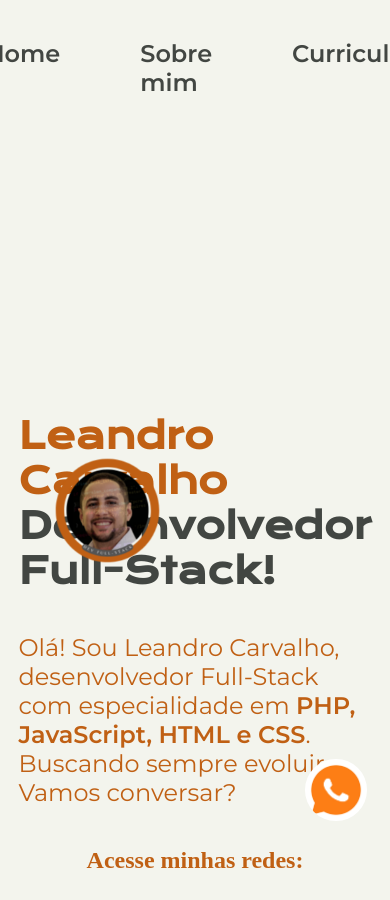
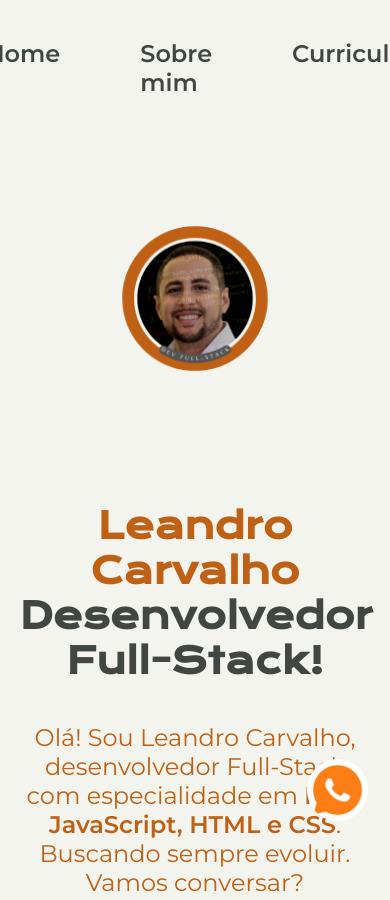
Before and after one commit to leandrocs22/portifolio-completo, a plain HTML site: page index.html in a window 390 px wide. Shown: the top 900 px of the page. Drawn offline with nearby package versions, Linux system fonts and the light colour scheme.

Commit message:
Ajustes na exibição mobile

```diff
--- a/styles/style.css
+++ b/styles/style.css
@@ -23,6 +23,7 @@ body {
 
 .cabecalho {
     padding: 2% 0% 0% 15%;
+    margin: auto;
 }
 
 .cabecalho__menu {
@@ -157,15 +158,29 @@ body {
         justify-content: center;
     }
 
+    /* layout vertical no mobile */
     .apresentacao {
-        flex-direction: column-reverse;
-        padding: 5%
+        flex-direction: column;  /* imagem primeiro, depois texto */
+        padding: 5%;
+        text-align: center;
+        align-items: center;
     }
 
-    .apresentacao__conteudo {
-        width: auto;
+    /* IMAGEM VEM APÓS O MENU, ANTES DO TEXTO */
+    .apresentacao__imagem,
+    .apresentacao__imagem_curriculo {
+        order: -1;         /* move imagem para o topo dentro da seção */
+        position: static;  /* remove sticky */
+        width: 70%;
+        max-width: 350px;
+        transform: none;
+        margin: 20px auto 0;
+        display: block;
     }
 
-
-
+    /* texto ocupa largura total */
+    .apresentacao__conteudo {
+        width: 100%;
+        order: 1;
+    }
 }
```
